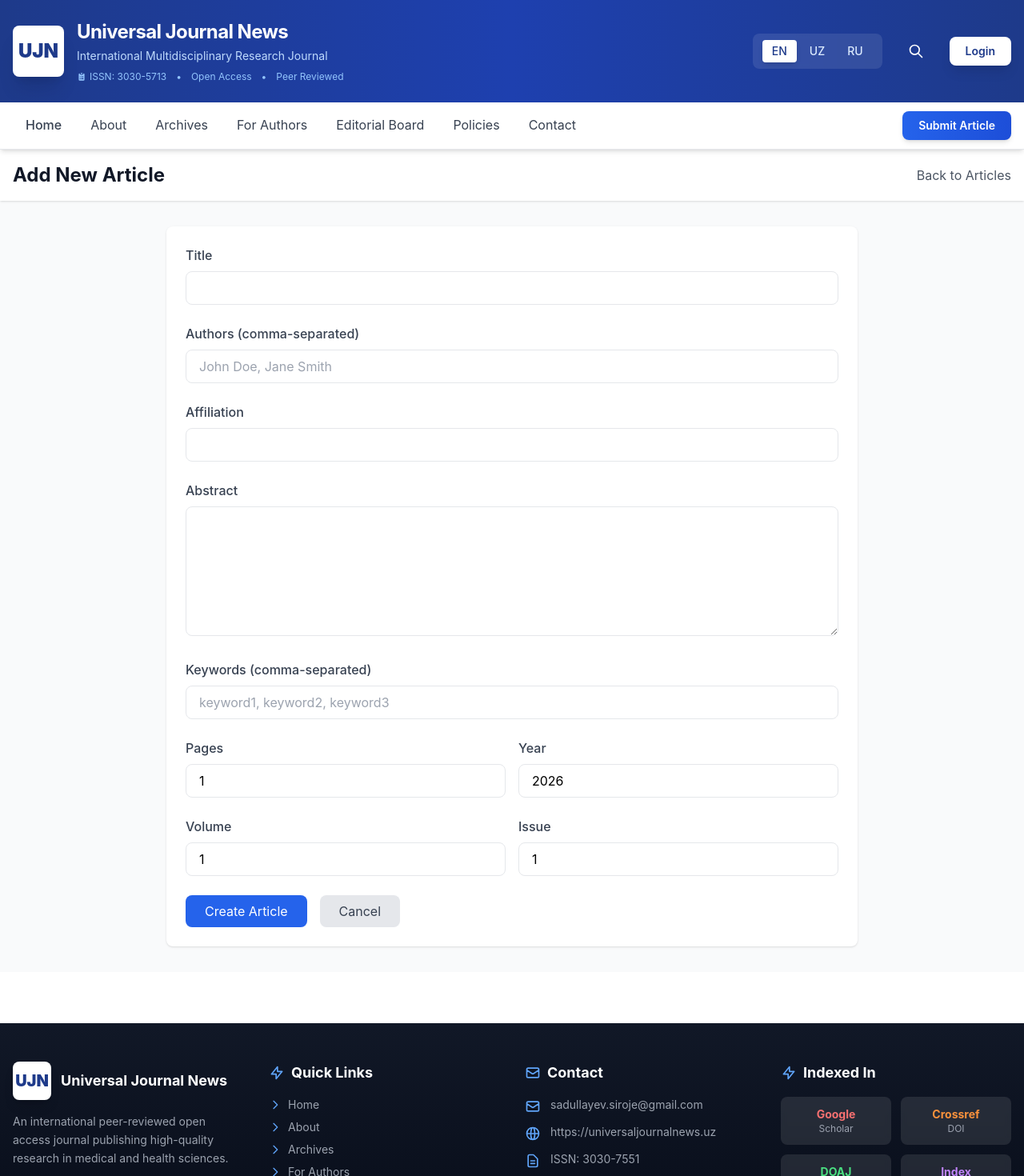
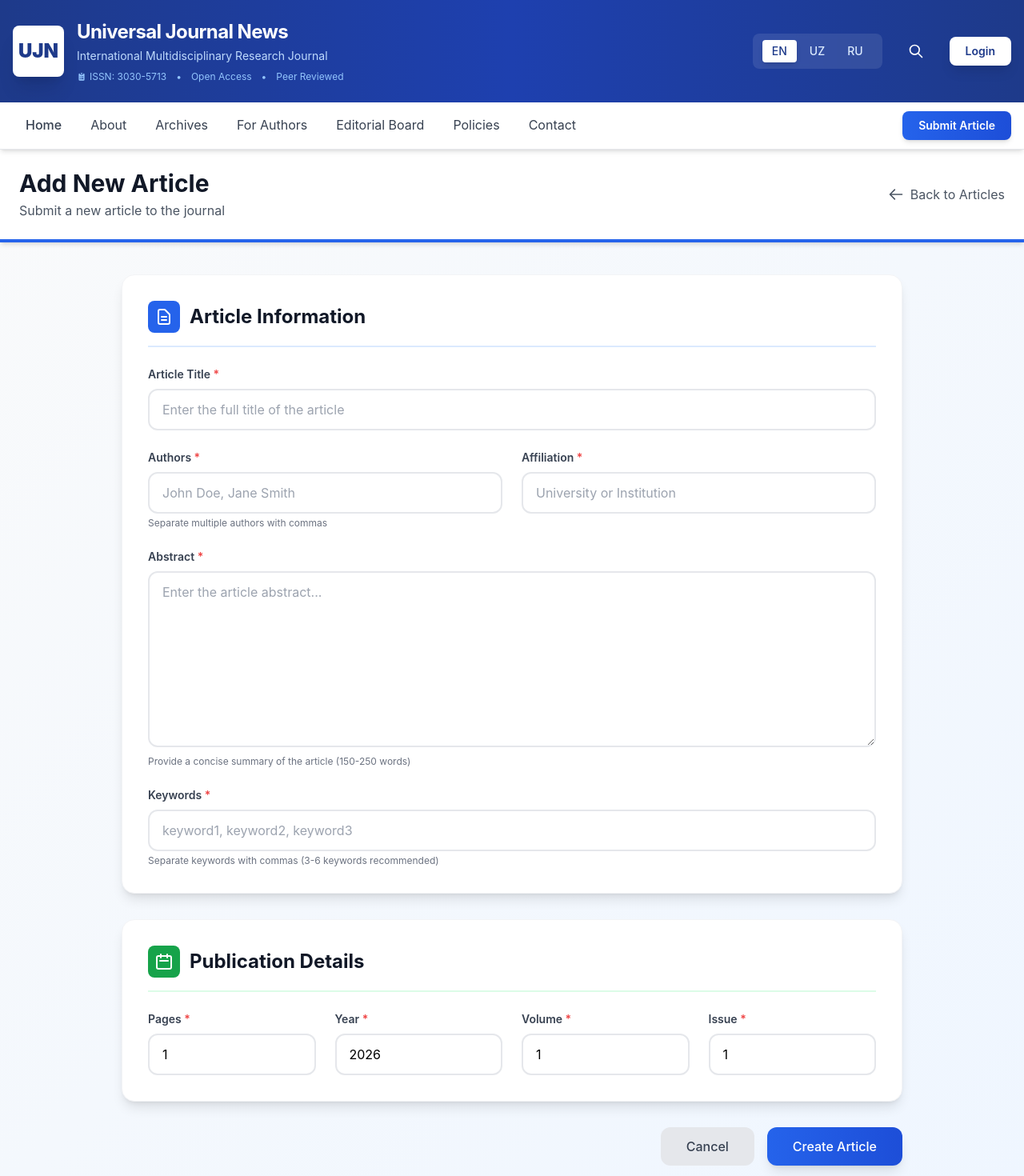
Before and after one commit to sadullayevsiroje-spec/universaljournalnews.uz, a Next.js app: page /admin/articles/new in a window 1280 px wide. Shown: the top 1470 px of the page at 80% size. Built offline with nearby package versions, Linux system fonts and the light colour scheme.

Commit message:
Redesign article creation form with modern UI

```diff
--- a/app/admin/articles/new/page.tsx
+++ b/app/admin/articles/new/page.tsx
@@ -46,137 +46,204 @@ export default function NewArticle() {
   };
 
   return (
-    <div className="min-h-screen bg-gray-50">
-      <div className="bg-white shadow">
-        <div className="max-w-7xl mx-auto px-4 py-4 flex justify-between items-center">
-          <h1 className="text-2xl font-bold text-gray-900">Add New Article</h1>
-          <Link href="/admin/articles" className="text-gray-600 hover:text-gray-900">
+    <div className="min-h-screen bg-gradient-to-br from-gray-50 to-blue-50">
+      {/* Header */}
+      <div className="bg-white shadow-md border-b-4 border-blue-600">
+        <div className="max-w-7xl mx-auto px-6 py-6">
+          <div className="flex items-center justify-between">
+            <div>
+              <h1 className="text-3xl font-bold text-gray-900 mb-1">Add New Article</h1>
+              <p className="text-gray-600">Submit a new article to the journal</p>
+            </div>
+            <Link
+              href="/admin/articles"
+              className="flex items-center gap-2 text-gray-600 hover:text-gray-900 transition"
+            >
+              <svg className="w-5 h-5" fill="none" stroke="currentColor" viewBox="0 0 24 24">
+                <path strokeLinecap="round" strokeLinejoin="round" strokeWidth={2} d="M10 19l-7-7m0 0l7-7m-7 7h18" />
+              </svg>
               Back to Articles
             </Link>
           </div>
         </div>
+      </div>
 
-      <div className="max-w-4xl mx-auto px-4 py-8">
-        <form onSubmit={handleSubmit} className="bg-white rounded-lg shadow p-6 space-y-6">
+      <div className="max-w-5xl mx-auto px-6 py-10">
+        <form onSubmit={handleSubmit} className="space-y-8">
+          {/* Article Information Section */}
+          <div className="bg-white rounded-2xl shadow-lg p-8 border border-gray-100">
+            <div className="flex items-center gap-3 mb-6 pb-4 border-b-2 border-blue-100">
+              <div className="w-10 h-10 bg-blue-600 rounded-lg flex items-center justify-center">
+                <svg className="w-6 h-6 text-white" fill="none" stroke="currentColor" viewBox="0 0 24 24">
+                  <path strokeLinecap="round" strokeLinejoin="round" strokeWidth={2} d="M9 12h6m-6 4h6m2 5H7a2 2 0 01-2-2V5a2 2 0 012-2h5.586a1 1 0 01.707.293l5.414 5.414a1 1 0 01.293.707V19a2 2 0 01-2 2z" />
+                </svg>
+              </div>
+              <h2 className="text-2xl font-bold text-gray-900">Article Information</h2>
+            </div>
+
+            <div className="space-y-6">
               <div>
-            <label className="block text-gray-700 font-medium mb-2">Title</label>
+                <label className="block text-sm font-semibold text-gray-700 mb-2">
+                  Article Title <span className="text-red-500">*</span>
+                </label>
                 <input
                   type="text"
                   value={formData.title}
                   onChange={(e) => setFormData({...formData, title: e.target.value})}
-              className="w-full px-4 py-2 border rounded-lg focus:ring-2 focus:ring-blue-500"
+                  className="w-full px-4 py-3 border-2 border-gray-200 rounded-xl focus:ring-2 focus:ring-blue-500 focus:border-blue-500 transition"
+                  placeholder="Enter the full title of the article"
+                  required
+                />
+              </div>
+
+              <div className="grid grid-cols-1 md:grid-cols-2 gap-6">
+                <div>
+                  <label className="block text-sm font-semibold text-gray-700 mb-2">
+                    Authors <span className="text-red-500">*</span>
+                  </label>
+                  <input
+                    type="text"
+                    value={formData.authors}
+                    onChange={(e) => setFormData({...formData, authors: e.target.value})}
+                    className="w-full px-4 py-3 border-2 border-gray-200 rounded-xl focus:ring-2 focus:ring-blue-500 focus:border-blue-500 transition"
+                    placeholder="John Doe, Jane Smith"
+                    required
+                  />
+                  <p className="text-xs text-gray-500 mt-1">Separate multiple authors with commas</p>
+                </div>
+
+                <div>
+                  <label className="block text-sm font-semibold text-gray-700 mb-2">
+                    Affiliation <span className="text-red-500">*</span>
+                  </label>
+                  <input
+                    type="text"
+                    value={formData.affiliation}
+                    onChange={(e) => setFormData({...formData, affiliation: e.target.value})}
+                    className="w-full px-4 py-3 border-2 border-gray-200 rounded-xl focus:ring-2 focus:ring-blue-500 focus:border-blue-500 transition"
+                    placeholder="University or Institution"
+                    required
+                  />
+                </div>
+              </div>
+
+              <div>
+                <label className="block text-sm font-semibold text-gray-700 mb-2">
+                  Abstract <span className="text-red-500">*</span>
+                </label>
+                <textarea
+                  value={formData.abstract}
+                  onChange={(e) => setFormData({...formData, abstract: e.target.value})}
+                  className="w-full px-4 py-3 border-2 border-gray-200 rounded-xl focus:ring-2 focus:ring-blue-500 focus:border-blue-500 transition"
+                  rows={8}
+                  placeholder="Enter the article abstract..."
+                  required
+                />
+                <p className="text-xs text-gray-500 mt-1">Provide a concise summary of the article (150-250 words)</p>
+              </div>
+
+              <div>
+                <label className="block text-sm font-semibold text-gray-700 mb-2">
+                  Keywords <span className="text-red-500">*</span>
+                </label>
+                <input
+                  type="text"
+                  value={formData.keywords}
+                  onChange={(e) => setFormData({...formData, keywords: e.target.value})}
+                  className="w-full px-4 py-3 border-2 border-gray-200 rounded-xl focus:ring-2 focus:ring-blue-500 focus:border-blue-500 transition"
+                  placeholder="keyword1, keyword2, keyword3"
+                  required
+                />
+                <p className="text-xs text-gray-500 mt-1">Separate keywords with commas (3-6 keywords recommended)</p>
+              </div>
+            </div>
+          </div>
+
+          {/* Publication Details Section */}
+          <div className="bg-white rounded-2xl shadow-lg p-8 border border-gray-100">
+            <div className="flex items-center gap-3 mb-6 pb-4 border-b-2 border-green-100">
+              <div className="w-10 h-10 bg-green-600 rounded-lg flex items-center justify-center">
+                <svg className="w-6 h-6 text-white" fill="none" stroke="currentColor" viewBox="0 0 24 24">
+                  <path strokeLinecap="round" strokeLinejoin="round" strokeWidth={2} d="M8 7V3m8 4V3m-9 8h10M5 21h14a2 2 0 002-2V7a2 2 0 00-2-2H5a2 2 0 00-2 2v12a2 2 0 002 2z" />
+                </svg>
+              </div>
+              <h2 className="text-2xl font-bold text-gray-900">Publication Details</h2>
+            </div>
+
+            <div className="grid grid-cols-1 md:grid-cols-2 lg:grid-cols-4 gap-6">
+              <div>
+                <label className="block text-sm font-semibold text-gray-700 mb-2">
+                  Pages <span className="text-red-500">*</span>
+                </label>
+                <input
+                  type="number"
+                  value={formData.pages}
+                  onChange={(e) => setFormData({...formData, pages: parseInt(e.target.value)})}
+                  className="w-full px-4 py-3 border-2 border-gray-200 rounded-xl focus:ring-2 focus:ring-green-500 focus:border-green-500 transition"
+                  min="1"
                   required
                 />
               </div>
 
               <div>
-            <label className="block text-gray-700 font-medium mb-2">Authors (comma-separated)</label>
+                <label className="block text-sm font-semibold text-gray-700 mb-2">
+                  Year <span className="text-red-500">*</span>
+                </label>
                 <input
-              type="text"
-              value={formData.authors}
-              onChange={(e) => setFormData({...formData, authors: e.target.value})}
-              className="w-full px-4 py-2 border rounded-lg focus:ring-2 focus:ring-blue-500"
-              placeholder="John Doe, Jane Smith"
+                  type="number"
+                  value={formData.year}
+                  onChange={(e) => setFormData({...formData, year: parseInt(e.target.value)})}
+                  className="w-full px-4 py-3 border-2 border-gray-200 rounded-xl focus:ring-2 focus:ring-green-500 focus:border-green-500 transition"
+                  min="2020"
+                  max="2030"
                   required
                 />
               </div>
 
               <div>
-            <label className="block text-gray-700 font-medium mb-2">Affiliation</label>
+                <label className="block text-sm font-semibold text-gray-700 mb-2">
+                  Volume <span className="text-red-500">*</span>
+                </label>
                 <input
-              type="text"
-              value={formData.affiliation}
-              onChange={(e) => setFormData({...formData, affiliation: e.target.value})}
-              className="w-full px-4 py-2 border rounded-lg focus:ring-2 focus:ring-blue-500"
+                  type="number"
+                  value={formData.volume}
+                  onChange={(e) => setFormData({...formData, volume: parseInt(e.target.value)})}
+                  className="w-full px-4 py-3 border-2 border-gray-200 rounded-xl focus:ring-2 focus:ring-green-500 focus:border-green-500 transition"
+                  min="1"
                   required
                 />
               </div>
 
               <div>
-            <label className="block text-gray-700 font-medium mb-2">Abstract</label>
-            <textarea
-              value={formData.abstract}
-              onChange={(e) => setFormData({...formData, abstract: e.target.value})}
-              className="w-full px-4 py-2 border rounded-lg focus:ring-2 focus:ring-blue-500"
-              rows={6}
-              required
-            />
-          </div>
-
-          <div>
-            <label className="block text-gray-700 font-medium mb-2">Keywords (comma-separated)</label>
-            <input
-              type="text"
-              value={formData.keywords}
-              onChange={(e) => setFormData({...formData, keywords: e.target.value})}
-              className="w-full px-4 py-2 border rounded-lg focus:ring-2 focus:ring-blue-500"
-              placeholder="keyword1, keyword2, keyword3"
-              required
-            />
-          </div>
-
-          <div className="grid grid-cols-2 gap-4">
-            <div>
-              <label className="block text-gray-700 font-medium mb-2">Pages</label>
-              <input
-                type="number"
-                value={formData.pages}
-                onChange={(e) => setFormData({...formData, pages: parseInt(e.target.value)})}
-                className="w-full px-4 py-2 border rounded-lg focus:ring-2 focus:ring-blue-500"
-                min="1"
-                required
-              />
-            </div>
-            <div>
-              <label className="block text-gray-700 font-medium mb-2">Year</label>
-              <input
-                type="number"
-                value={formData.year}
-                onChange={(e) => setFormData({...formData, year: parseInt(e.target.value)})}
-                className="w-full px-4 py-2 border rounded-lg focus:ring-2 focus:ring-blue-500"
-                required
-              />
-            </div>
-          </div>
-
-          <div className="grid grid-cols-2 gap-4">
-            <div>
-              <label className="block text-gray-700 font-medium mb-2">Volume</label>
-              <input
-                type="number"
-                value={formData.volume}
-                onChange={(e) => setFormData({...formData, volume: parseInt(e.target.value)})}
-                className="w-full px-4 py-2 border rounded-lg focus:ring-2 focus:ring-blue-500"
-                min="1"
-                required
-              />
-            </div>
-            <div>
-              <label className="block text-gray-700 font-medium mb-2">Issue</label>
+                <label className="block text-sm font-semibold text-gray-700 mb-2">
+                  Issue <span className="text-red-500">*</span>
+                </label>
                 <input
                   type="number"
                   value={formData.issue}
                   onChange={(e) => setFormData({...formData, issue: parseInt(e.target.value)})}
-                className="w-full px-4 py-2 border rounded-lg focus:ring-2 focus:ring-blue-500"
+                  className="w-full px-4 py-3 border-2 border-gray-200 rounded-xl focus:ring-2 focus:ring-green-500 focus:border-green-500 transition"
                   min="1"
                   required
                 />
               </div>
             </div>
+          </div>
 
-          <div className="flex gap-4">
+          {/* Action Buttons */}
+          <div className="flex gap-4 justify-end">
+            <Link
+              href="/admin/articles"
+              className="px-8 py-3 bg-gray-200 text-gray-700 rounded-xl hover:bg-gray-300 transition font-medium"
+            >
+              Cancel
+            </Link>
             <button
               type="submit"
-              className="bg-blue-600 text-white px-6 py-2 rounded-lg hover:bg-blue-700"
+              className="px-8 py-3 bg-gradient-to-r from-blue-600 to-blue-700 text-white rounded-xl hover:from-blue-700 hover:to-blue-800 transition font-medium shadow-lg hover:shadow-xl"
             >
               Create Article
             </button>
-            <Link
-              href="/admin/articles"
-              className="bg-gray-200 text-gray-700 px-6 py-2 rounded-lg hover:bg-gray-300"
-            >
-              Cancel
-            </Link>
           </div>
         </form>
       </div>
```
Lines whose indentation alone changed are shown as unchanged.
